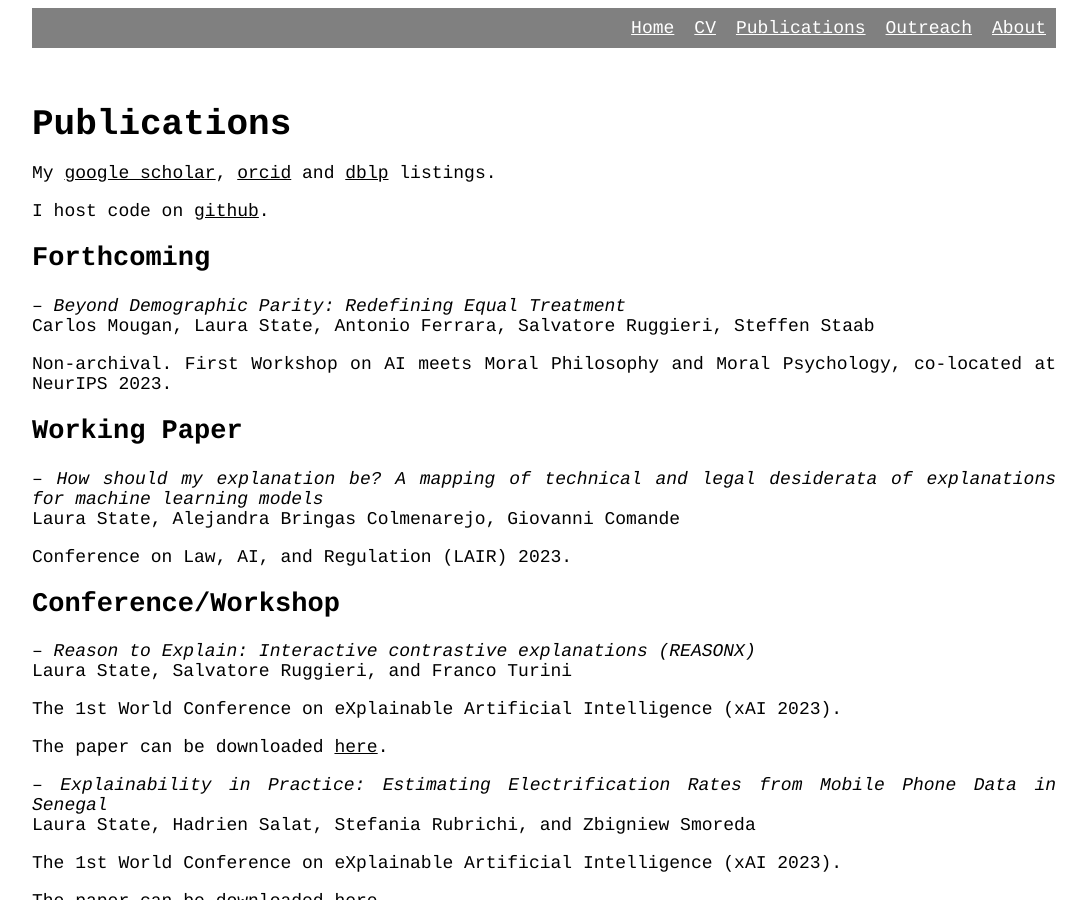
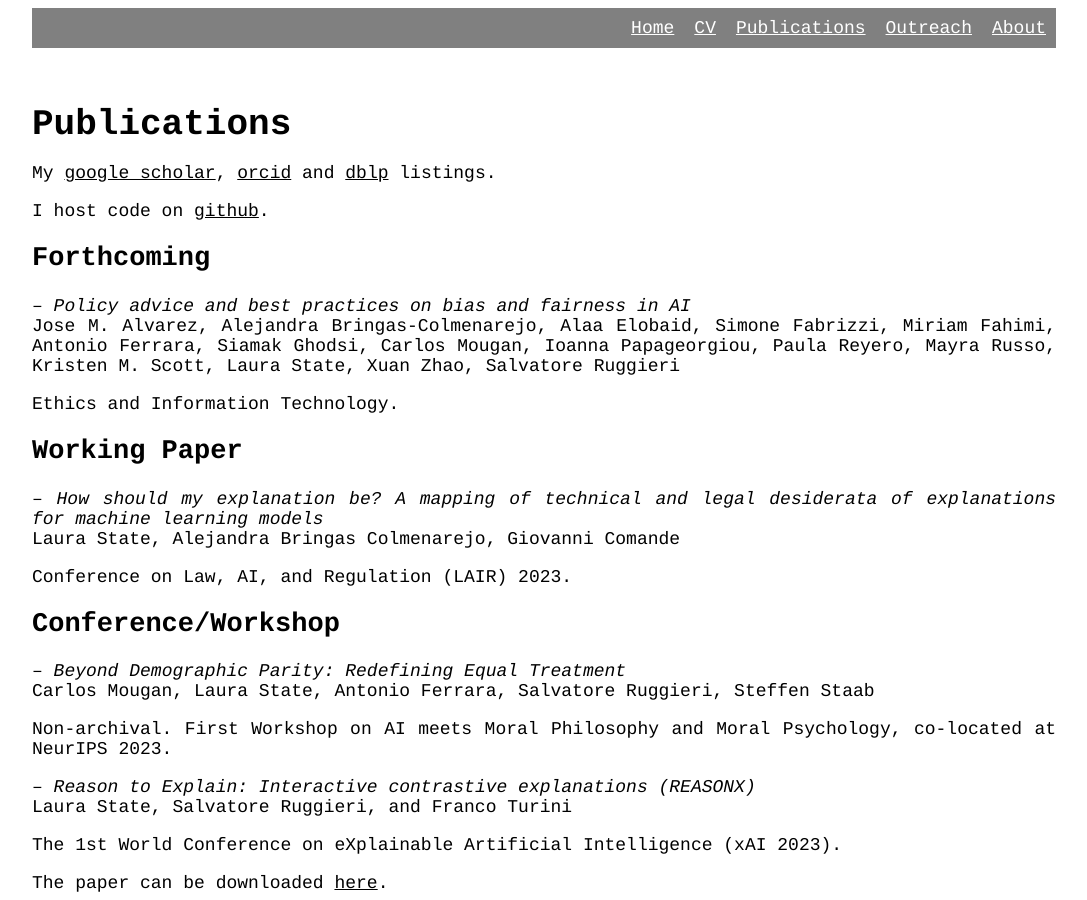
Before and after one commit to lstate/lstate.github.io, a Jekyll site: the page built from _pages/publications.markdown, in a window 1280 px wide and 900 px high. Shown: the whole window, without its empty margins (96-1183 px from the left). Built offline with Jekyll 4.4.1, drawn with Linux system fonts in a browser that asks for light colours.

Commit message:
Update publications.markdown
updates

```diff
--- a/_pages/publications.markdown
+++ b/_pages/publications.markdown
@@ -17,10 +17,10 @@ I host code on [github](https://github.com/lstate).
 
 ## Forthcoming
 
--- *Beyond Demographic Parity: Redefining Equal Treatment*\\
-Carlos Mougan, Laura State, Antonio Ferrara, Salvatore Ruggieri, Steffen Staab
+-- *Policy advice and best practices on bias and fairness in AI* \\
+Jose M. Alvarez, Alejandra Bringas-Colmenarejo, Alaa Elobaid, Simone Fabrizzi, Miriam Fahimi, Antonio Ferrara, Siamak Ghodsi, Carlos Mougan, Ioanna Papageorgiou, Paula Reyero, Mayra Russo, Kristen M. Scott, Laura State, Xuan Zhao, Salvatore Ruggieri
 
-Non-archival. First Workshop on AI meets Moral Philosophy and Moral Psychology, co-located at NeurIPS 2023.
+Ethics and Information Technology.
 
 
 ## Working Paper
@@ -32,6 +32,11 @@ Conference on Law, AI, and Regulation (LAIR) 2023.
 
 
 ## Conference/Workshop
+
+-- *Beyond Demographic Parity: Redefining Equal Treatment*\\
+Carlos Mougan, Laura State, Antonio Ferrara, Salvatore Ruggieri, Steffen Staab
+
+Non-archival. First Workshop on AI meets Moral Philosophy and Moral Psychology, co-located at NeurIPS 2023.
 
 -- *Reason to Explain: Interactive contrastive explanations (REASONX)*\\
 Laura State, Salvatore Ruggieri, and Franco Turini
```
Also changed, not shown: other parts of _pages/publications.markdown (+2 -0 lines).
